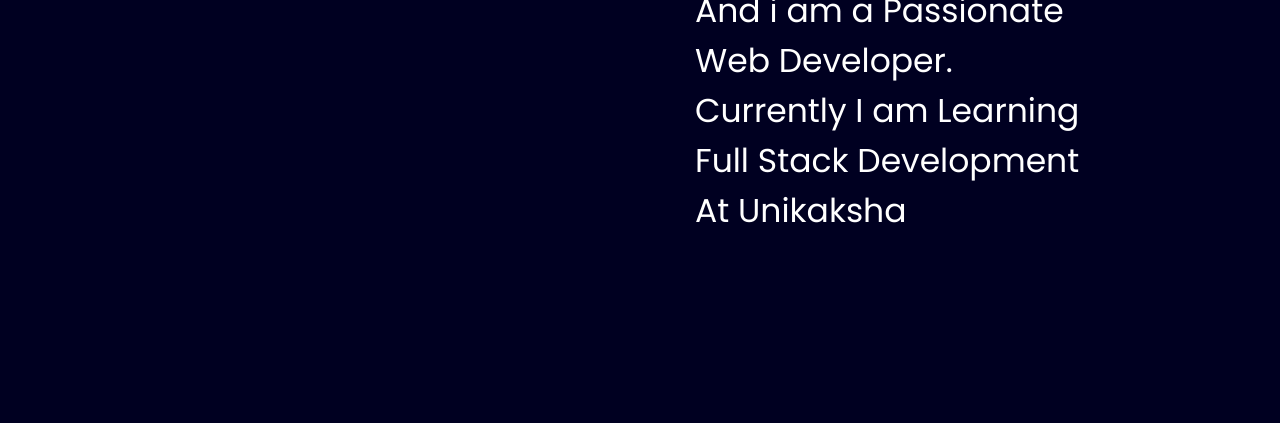
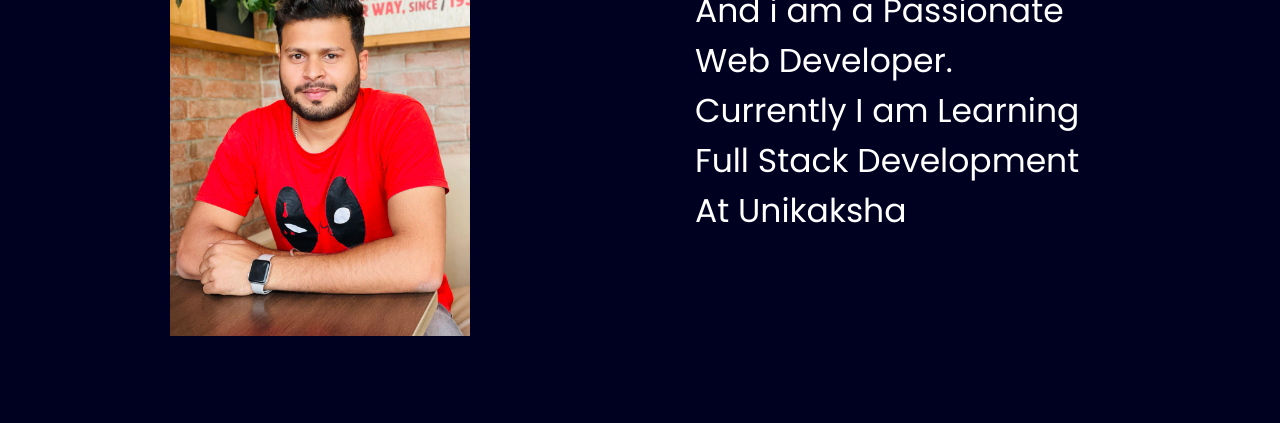
Before and after one commit to NitishShm/Portfolio, a plain HTML site: page index.html in a window 1280 px wide. Shown: the part 264-687 px from the top of the page. Drawn offline with Linux system fonts and the light colour scheme; the site is published under a folder, as on GitHub Pages, so addresses that start at the root find nothing.

Commit message:
Update index.html

```diff
--- a/index.html
+++ b/index.html
@@ -33,7 +33,7 @@
       <div class="about-box-row">
         <div class="about-col">
           <img
-            src="/Nitish Pic.jpg"
+            src="Nitish Pic.jpg"
             alt="Image Loading ..."
           />
         </div>
```
